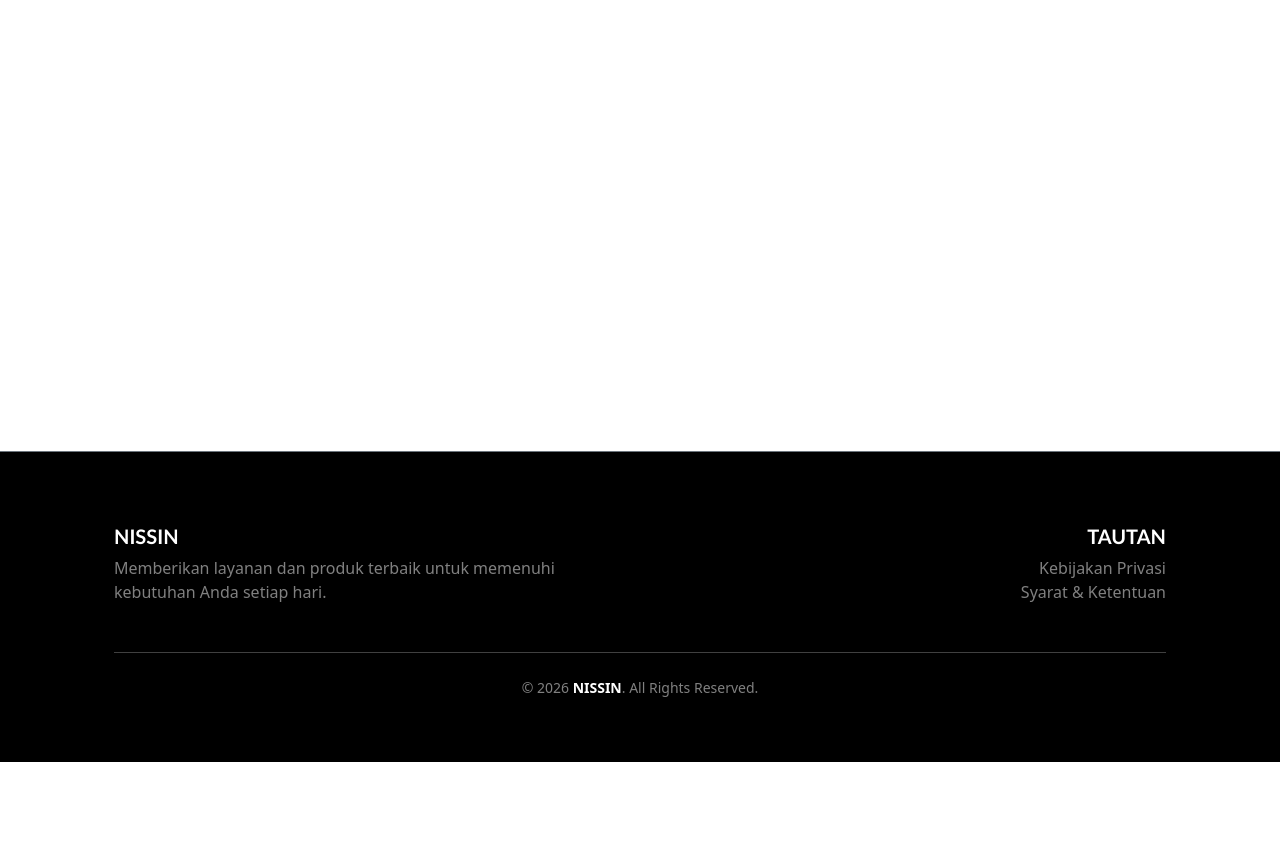
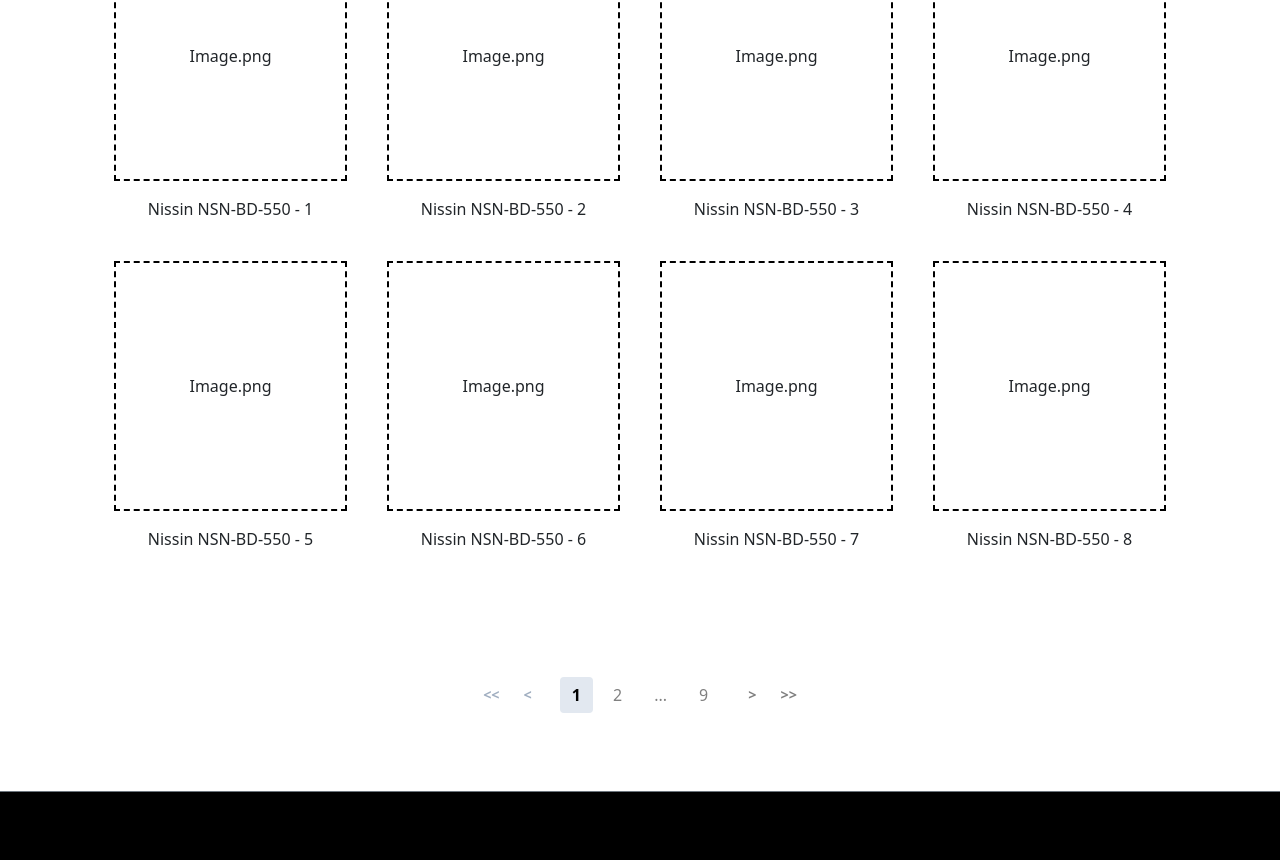
Before and after one commit to kevinnovianp/Nissin, an Angular app: page /products in a window 1280 px wide. Shown: the part 280-1140 px from the top of the page. Before the commit the page ends 1042 px from the top, so only its background shows below. Built offline with nearby package versions, Linux system fonts and the light colour scheme.

Commit message:
Commit 1. Add menu Products

```diff
--- a/src/app/app.config.ts
+++ b/src/app/app.config.ts
@@ -1,10 +1,10 @@
 import { ApplicationConfig, provideBrowserGlobalErrorListeners } from '@angular/core';
-import { provideRouter } from '@angular/router';
+import { provideRouter, withComponentInputBinding } from '@angular/router';
 import { routes } from './app.routes';
 
 export const appConfig: ApplicationConfig = {
   providers: [
     provideBrowserGlobalErrorListeners(),
-    provideRouter(routes)
+    provideRouter(routes, withComponentInputBinding())
   ]
 };
--- a/src/app/app.routes.ts
+++ b/src/app/app.routes.ts
@@ -4,10 +4,12 @@
 import { Catalog } from './pages/catalog/catalog';
 import { OurService } from './pages/our-service/our-service';
 import { Products } from './pages/products/products';
+import { Product } from './pages/product/product';
 
 export const routes: Routes = [
   { path: '', component: Home },
   { path: 'products', component: Products },
+  { path: 'product', component: Product },
   { path: 'about-us', component: AboutUs },
   { path: 'our-service', component: OurService },
   { path: 'catalog', component: Catalog },
--- a/src/app/components/header/header.html
+++ b/src/app/components/header/header.html
@@ -15,8 +15,7 @@
           <li class="nav-item">
             <a class="nav-link"
               [routerLink]="menu.path"
-              routerLinkActive="active"
-              [routerLinkActiveOptions]="{ exact: menu.exact }">
+              [class.active]="isMenuRouteActive(menu)">
               {{ menu.text }}
             </a>
           </li>
--- /dev/null
+++ b/src/app/pages/product/product.html
@@ -0,0 +1 @@
+<p>product works!</p>
--- a/src/app/pages/products/products.html
+++ b/src/app/pages/products/products.html
@@ -1 +1,88 @@
-<p>products works!</p>
+<section>
+  <div id="subsection" class="container d-flex flex-column gap-4 justify-content-center align-items-center">
+    <div class="container m-0 p-0">
+      <h5 class="text m-0 pb-5">
+        Showing data {{ startResultIndex }} {{ startResultIndex === endResultIndex ? '' : '- ' + endResultIndex }}
+        of {{ filteredProducts.length }} results
+      </h5>
+      <div class="product-grid">
+          @for (product of paginatedProducts; track $index) {
+            <div id="dummy-data" (click)="chooseProduct(product.id)">
+              <div class="category p-4" id="dummy-img">
+                <p class="m-0">{{ product.img }}</p>
+              </div>
+              <span class="mb-0">{{ product.name }}</span>
+            </div>
+          }
+      </div>
+    </div>
+  </div>
+
+  <div id="subsection">
+    <nav class="pagination-nav" aria-label="Navigasi halaman produk">
+
+      <!-- Tautan Halaman Pertama -->
+      <a
+        class="nav-link first-last"
+        [class.disabled]="currentPage === 1"
+        [attr.aria-disabled]="currentPage === 1"
+        [tabindex]="currentPage === 1 ? -1 : 0"
+        (click)="currentPage !== 1 && goToPage(1)"
+        (keydown.enter)="currentPage !== 1 && goToPage(1)">
+        &lt;&lt;
+      </a>
+
+      <!-- Tautan Sebelumnya -->
+      <a
+        class="nav-link prev-next"
+        [class.disabled]="currentPage === 1"
+        [attr.aria-disabled]="currentPage === 1"
+        [tabindex]="currentPage === 1 ? -1 : 0"
+        (click)="currentPage !== 1 && goToPage(currentPage - 1)"
+        (keydown.enter)="currentPage !== 1 && goToPage(currentPage - 1)">
+        &lt;
+      </a>
+
+      <!-- Daftar Angka Halaman -->
+      <div class="page-links-group mx-3">
+      @for (page of pagesArray; track $index) {
+        @if (page === '...') {
+          <span class="nav-link ellipsis">{{ page }}</span>
+        } @else {
+          <a
+            class="nav-link page-number"
+            [class.active]="currentPage === page"
+            [tabindex]="0"
+            (click)="goToPage(page)"
+            (keydown.enter)="goToPage(page)">
+            {{ page }}
+          </a>
+        }
+      }
+    </div>
+
+      <!-- Tautan Selanjutnya -->
+      <a
+        class="nav-link prev-next"
+        [class.disabled]="currentPage === totalPages"
+        [attr.aria-disabled]="currentPage === totalPages"
+        [tabindex]="currentPage === totalPages ? -1 : 0"
+        (click)="currentPage !== totalPages && goToPage(currentPage + 1)"
+        (keydown.enter)="currentPage !== totalPages && goToPage(currentPage + 1)">
+        &gt;
+      </a>
+
+      <!-- Tautan Halaman Terakhir -->
+      <a
+        class="nav-link first-last"
+        [class.disabled]="currentPage === totalPages"
+        [attr.aria-disabled]="currentPage === totalPages"
+        [tabindex]="currentPage === totalPages ? -1 : 0"
+        (click)="currentPage !== totalPages && goToPage(totalPages)"
+        (keydown.enter)="currentPage !== totalPages && goToPage(totalPages)">
+        &gt;&gt;
+      </a>
+
+    </nav>
+  </div>
+</section>
--- a/src/app/pages/products/products.scss
+++ b/src/app/pages/products/products.scss
@@ -0,0 +1,92 @@
+#subsection{
+  padding: 48px 0;
+}
+
+.product-grid {
+  display: grid;
+  grid-template-columns: repeat(auto-fit, minmax(250px, 1fr));
+  gap: 2.5rem;
+  font-weight: 500;
+}
+
+#dummy-data{
+  display: flex;
+  flex-direction: column;
+  align-items: center;
+  gap: 1rem;
+  cursor: pointer;
+  & #dummy-img{
+    border: 2px dashed black;
+    width: 100%;
+    height: 250px;
+    display: grid;
+    place-items: center;
+  }
+}
+
+.pagination-nav {
+  display: flex;
+  justify-content: center;
+  align-items: center;
+  margin: 30px 0;
+  user-select: none;
+  flex-wrap: wrap;
+
+  .page-links-group {
+    display: flex;
+    gap: 8px;
+  }
+
+  .nav-link.ellipsis {
+    cursor: default;
+    color: gray;
+    background-color: transparent;
+    pointer-events: none;
+
+    &:hover {
+      background-color: transparent;
+      color: gray;
+    }
+  }
+
+  .nav-link {
+    color: gray;
+    text-decoration: none;
+    font-weight: 500;
+    padding: 6px 12px;
+    cursor: pointer;
+    border-radius: 4px;
+    transition: all 0.2s ease-in-out;
+
+    &:hover, &:focus-visible {
+      color: #3182ce;
+      background-color: #ebf8ff;
+      outline: none;
+    }
+
+    &.active {
+      color: black;
+      font-weight: 700;
+      background-color: #e2e8f0;
+      pointer-events: none;
+    }
+
+    &.prev-next, &.first-last {
+      font-size: 0.9rem;
+      font-weight: 600;
+    }
+
+    &.disabled {
+      color: #a0aec0;
+      cursor: not-allowed;
+      pointer-events: none;
+      background-color: transparent;
+    }
+  }
+}
+
+@media (min-width: 768px) {
+  .product-grid {
+    grid-template-columns: repeat(4, 1fr);
+  }
+}
--- a/src/app/pages/products/products.ts
+++ b/src/app/pages/products/products.ts
@@ -1,4 +1,6 @@
-import { Component } from '@angular/core';
+import { Component, inject } from '@angular/core';
+import { ActivatedRoute, Router } from '@angular/router';
+import { Subscription } from 'rxjs';
 
 @Component({
   imports: [],
@@ -6,4 +8,127 @@
   styleUrl: './products.scss',
   templateUrl: './products.html',
 })
-export class Products {}
+export class Products {
+  private router = inject(Router);
+  private route = inject(ActivatedRoute);
+  private sub?: Subscription;
+
+  products = [
+    {
+      "id": 1,
+      "img": "Image.png",
+      "name": "Nissin NSN-BD-550",
+      "model": "NSN-BD-550",
+      "category_id": 1,
+      "desc 1": "Chest Freezer 465 Liter untuk kebutuhan commercial kitchen.",
+      "desc_2": "Kapasitas 465 liter dengan temperatur ± -18°C hingga -25°C untuk kebutuhan penyimpanan produk beku.",
+      "intro": "NISSIN NSN-BD-550 adalah chest freezer berkapasitas 465 liter dengan sistem compressor cooling system, dirancang untuk menjaga suhu penyimpanan pada rentang -18°C ~ -25°C. Cocok digunakan pada operasional dapur komersial yang membutuhkan ruang penyimpanan beku yang stabil dan konsisten.",
+      "specs_main":[
+        {"title":"Capacity", "value":"465 Liter"},
+        {"title":"Temperature Range", "value":"-18°C to -25°C"},
+        {"title":"Power", "value":"220V 1PH"},
+        {"title":"Power output", "value":"180W"},
+        {"title":"Dimension", "value":"1.530 x 600 x 850 mm"},
+      ],
+      "specs_other":[
+        {"title":"Cooling System", "value":"Compressor Cooling System"},
+        {"title":"Basket", "value":"White Wire / 1"},
+        {"title":"Defrosting", "value":"Manual"},
+        {"title":"Defrost Drain", "value":"Yes"},
+        {"title":"Thickness", "value":"70 mm"},
+      ],
+      "features":[
+        {"title":"Compressor Cooling System", "desc":"Sistem pendinginan menggunakan compressor untuk menjaga suhu penyimpanan."},
+        {"title":"Manual Defrosting", "desc":"Proses pencairan bunga es dilakukan secara manual."},
+        {"title": "70 mm Lid", "desc": "Ketebalan tutup 70 mm untuk menjaga insulasi suhu di dalam unit."},
+        {"title":"White Wire Basket", "desc":"Dilengkapi 1 keranjang kawat putih untuk mempermudah penyimpanan."},
+        {"title":"Defrost Drain", "desc":"Terdapat saluran pembuangan untuk air hasil pencairan bunga es."},
+      ]
+    }
+  ]
+
+  filteredProducts: any[] = [];
+  paginatedProducts: any[] = [];
+
+  currentPage = 1;
+  itemsPerPage = 8;
+  totalPages = 0;
+  pagesArray: (number | string)[] = [];
+
+  ngOnInit() {
+    this.products = Array.from({ length: 65 }, (_, index) => {
+      let tmp = this.products[0];
+      return { ...tmp, id: index+1, name: `${tmp.name} - ${index + 1}`};
+    });
+
+    this.sub = this.route.queryParamMap.subscribe(params => {
+      let keys = params.keys;
+      this.currentPage = 1;
+
+      if (keys.length > 0) {
+        keys.forEach(key => {
+          let value = params.get(key);
+          console.log(`Key: ${key}, Value: ${value}`);
+          this.filteredProducts = this.products.filter(product => product.category_id === Number(value));
+        });
+      } else {
+        console.log('Tidak ada query param di URL.');
+        this.filteredProducts = this.products;
+      }
+
+      this.calculatePages();
+      this.updatePaginatedProducts();
+    });
+  }
+
+  ngOnDestroy() {
+    this.sub?.unsubscribe();
+  }
+
+  calculatePages() {
+    this.totalPages = Math.ceil(this.filteredProducts.length / this.itemsPerPage);
+    const pages: (number | string)[] = [];
+    const range = 1;
+
+    for (let i = 1; i <= this.totalPages; i++) {
+      if (
+        i === 1 ||
+        i === this.totalPages ||
+        (i >= this.currentPage - range && i <= this.currentPage + range)
+      ) {
+        pages.push(i);
+      }
+      else if (pages[pages.length - 1] !== '...') {
+        pages.push('...');
+      }
+    }
+
+    this.pagesArray = pages;
+  }
+
+  updatePaginatedProducts() {
+    const startIndex = (this.currentPage - 1) * this.itemsPerPage;
+    this.paginatedProducts = this.filteredProducts.slice(startIndex, startIndex + this.itemsPerPage);
+  }
+
+  goToPage(page: number | string) {
+    if (typeof page === 'number' && page >= 1 && page <= this.totalPages) {
+      this.currentPage = page;
+      this.calculatePages();
+      this.updatePaginatedProducts();
+    }
+  }
+
+  get startResultIndex(): number {
+    return (this.currentPage - 1) * this.itemsPerPage + 1;
+  }
+
+  get endResultIndex(): number {
+    const currentMax = this.currentPage * this.itemsPerPage;
+    return currentMax > this.filteredProducts.length ? this.filteredProducts.length : currentMax;
+  }
+
+  chooseProduct(id: number) {
+    this.router.navigate(['/product'], { queryParams: { product: id } });
+  }
+}
```
Also changed, not shown: src/app/components/header/header.ts (+12 -3 lines), src/app/pages/product/product.ts (added, +9 -0 lines), src/app/pages/product/product.scss (added), 1 other file (tests, documents, lock files or other folders).
